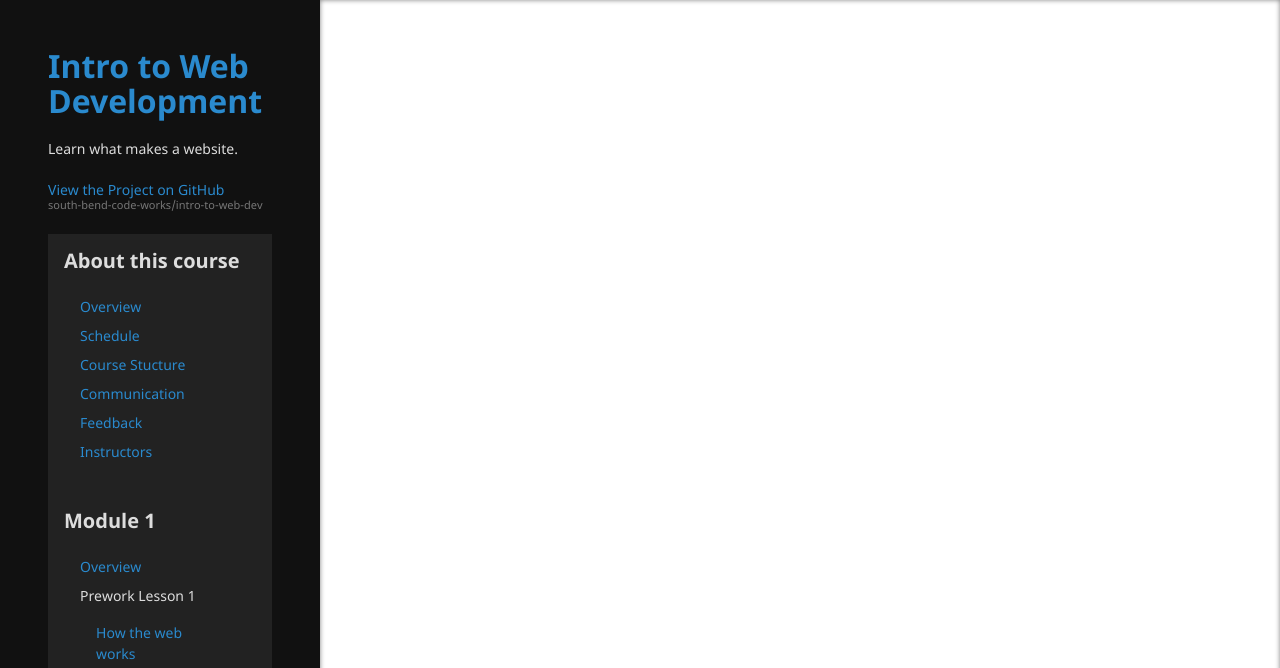
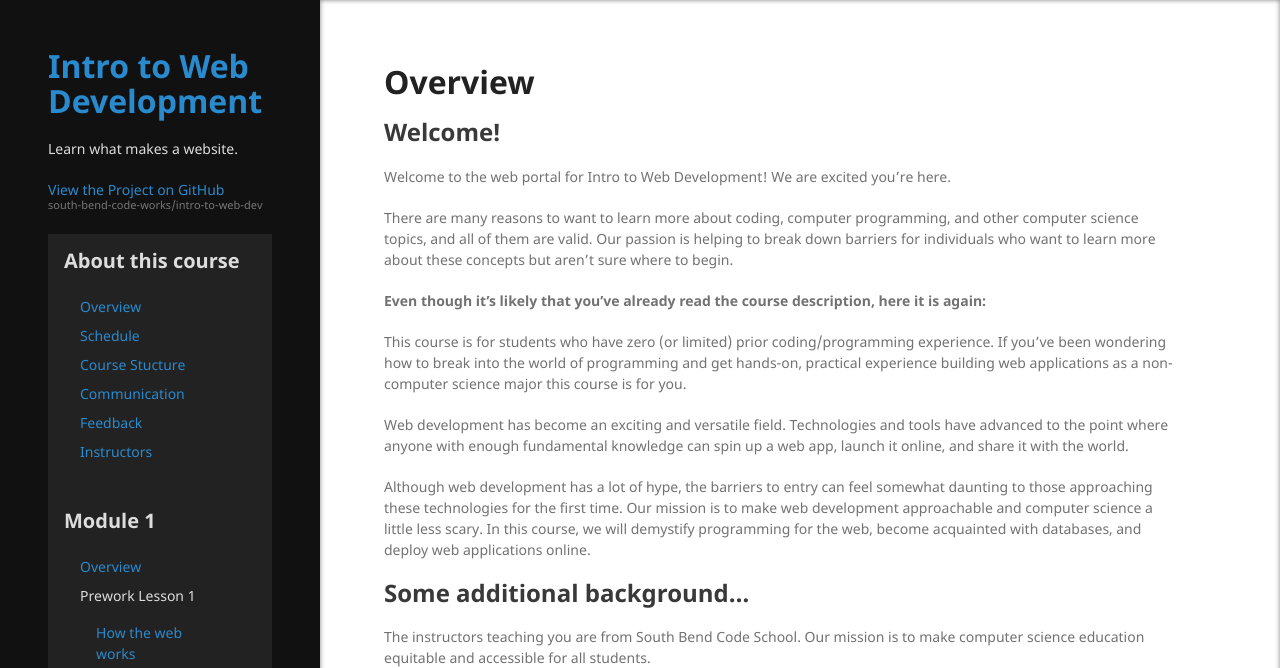
Before and after one commit to south-bend-code-works/intro-to-web-dev, a Jekyll site: the page built from lessons/module0/overview.md, in a window 1280 px wide and 1173 px high. Shown: the top 668 px of the window. Built offline with Jekyll 4.4.1, drawn with Linux system fonts in a browser that asks for light colours; our own code applies the rules of GitHub Pages for plain Markdown files; grey boxes are pictures that could not be loaded.

Commit message:
Update overview.md

```diff
--- a/lessons/module0/overview.md
+++ b/lessons/module0/overview.md
@@ -1,3 +1,26 @@
 ---
 layout: default
 ---
+
+# Overview
+
+## Welcome!
+
+Welcome to the web portal for Intro to Web Development! We are excited you’re here.
+
+There are many reasons to want to learn more about coding, computer programming, and other computer science topics, and all of them are valid. Our passion is helping to break down barriers for individuals who want to learn more about these concepts but aren’t sure where to begin.
+
+**Even though it’s likely that you’ve already read the course description, here it is again:**
+
+This course is for students who have zero (or limited) prior coding/programming experience. If you’ve been wondering how to break into the world of programming and get hands-on, practical experience building web applications as a non-computer science major this course is for you.
+
+Web development has become an exciting and versatile field. Technologies and tools have advanced to the point where anyone with enough fundamental knowledge can spin up a web app, launch it online, and share it with the world.
+
+Although web development has a lot of hype, the barriers to entry can feel somewhat daunting to those approaching these technologies for the first time. Our mission is to make web development approachable and computer science a little less scary. In this course, we will demystify programming for the web, become acquainted with databases, and deploy web applications online.
+
+## Some additional background…
+The instructors teaching you are from South Bend Code School. Our mission is to make computer science education equitable and accessible for all students.
+
+
+
+![Welcome MEME](https://cdn.vox-cdn.com/thumbor/Co2D5EYyEBBk0akL7Q6YT31Uptw=/0x0:1409x785/1400x1050/filters:focal(622x252:846x476):format(png)/cdn.vox-cdn.com/uploads/chorus_image/image/55701645/Screen_Shot_2017_07_13_at_1.09.20_PM.0.png)
```
